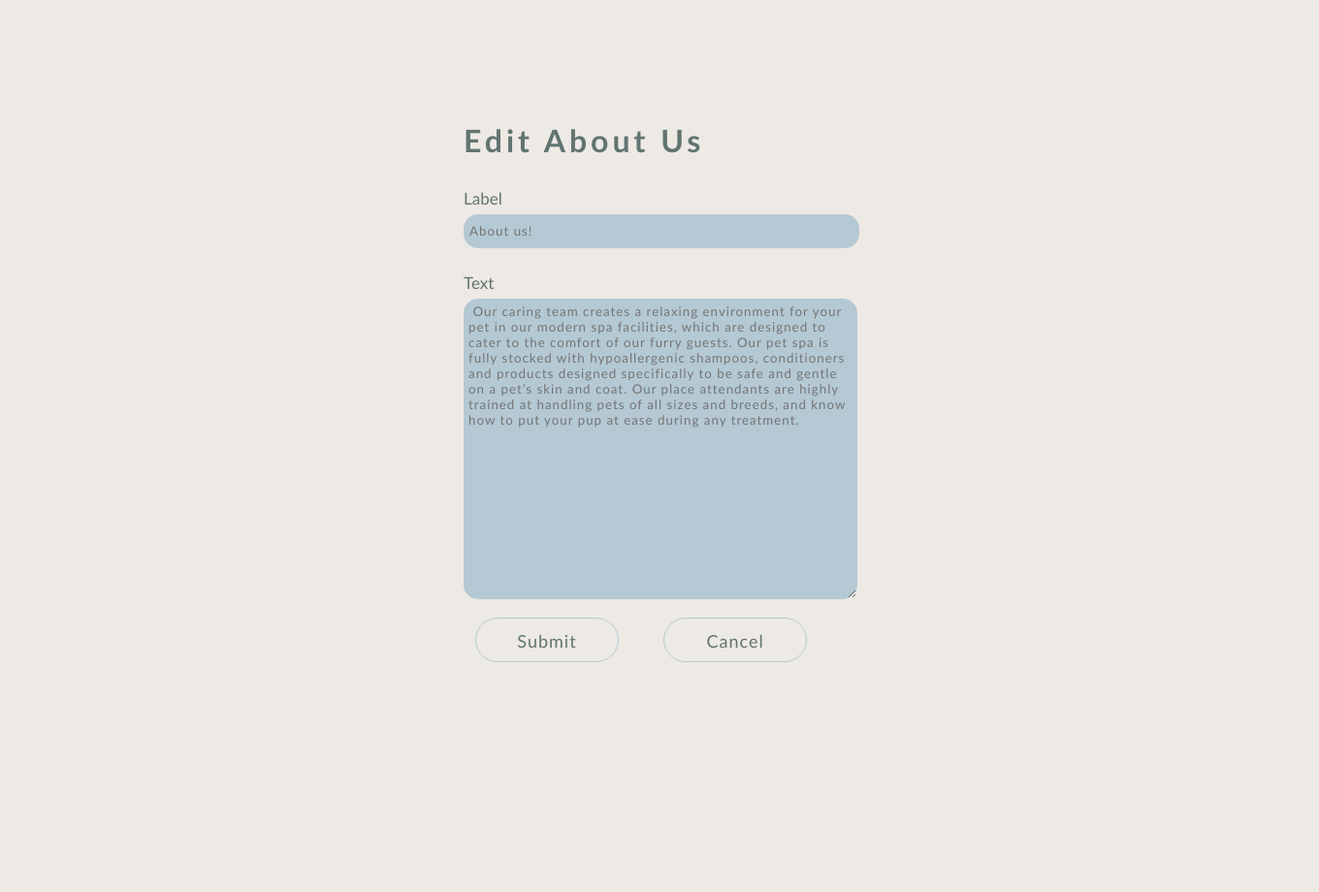
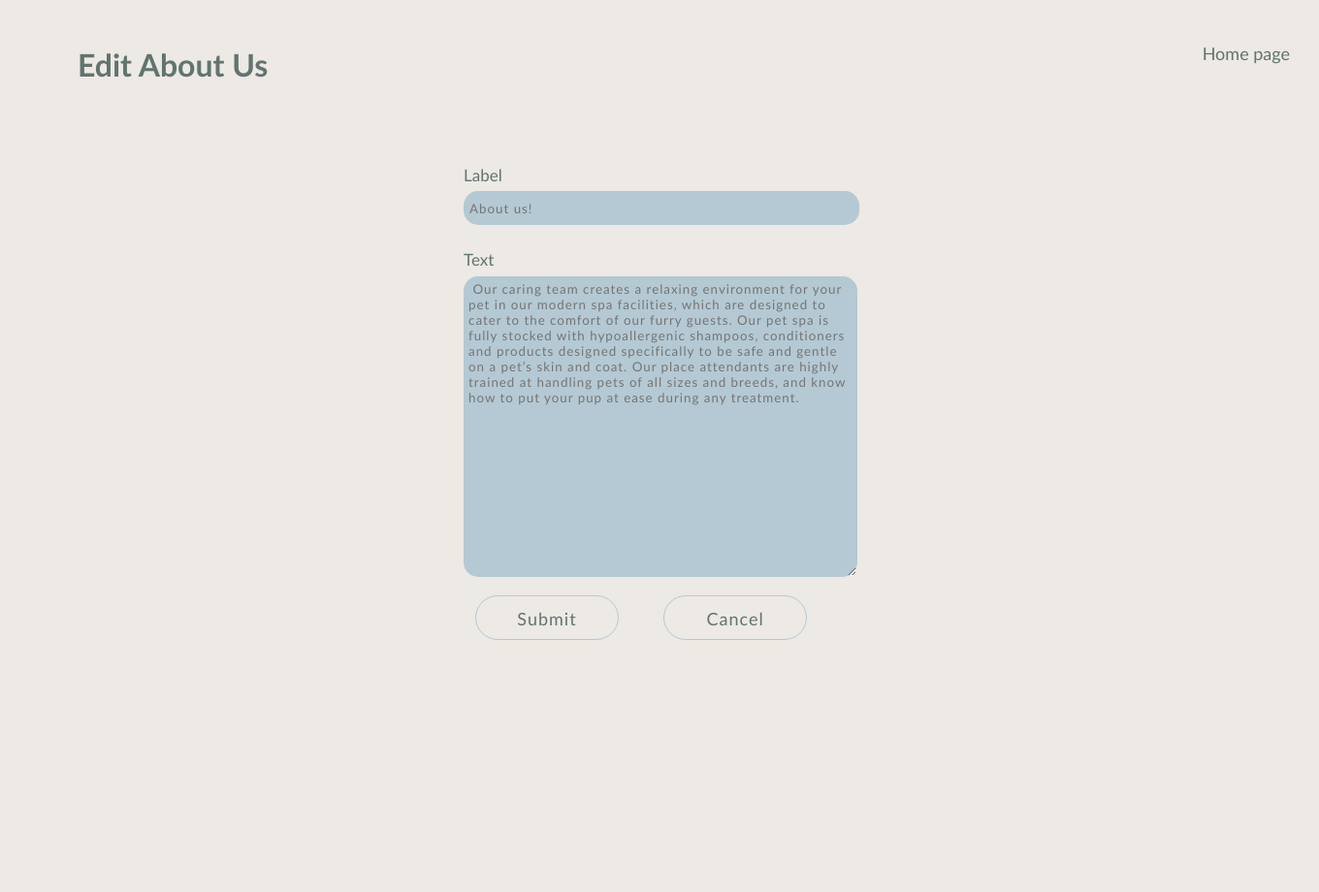
Before and after one commit to RaghadSD/PETcare, a PHP site: page /edit-aboutus.html in a window 1360 px wide. Shown: the whole page at 97% size. Before the commit the page ends 683 px from the top, so only its background shows below. Run offline with PHP 8.4, Linux system fonts and the light colour scheme.

Commit message:
homepage

```diff
--- a/Reviews.html
+++ b/Reviews.html
@@ -9,7 +9,6 @@
     <body>
 
         <div class="b">
-            <p class="logout"><a href="Home.html">Logout</a> </p>
             <p class="button"><a href="Manger homepage.html">Home page</a> </p> </div>
         <section id="heading">
             <div class="header">
--- a/edit-aboutus.html
+++ b/edit-aboutus.html
@@ -8,10 +8,13 @@
 </head>
 
 <body>
+    <div class="headder">
+        <p class="button"><a href="Manger homepage.html">Home page</a> </p>
+        <h1 style ="position: absolute; left:90px;" > Edit About Us </h1>
+     </div>
     <section class="edit-about-section" id="ABOUTUS">
     <div>
         <form action="#">
-            <h1> Edit About Us</h1>
             <label for="label">Label</label> <br>
 
             <div class="form-group">
@@ -25,8 +28,8 @@
             <br>
 
 
-            <a href="Manger homepage.html" class="editAbout"> Submit </a>
-              <a href="Manger homepage.html" class="editAbout"> Cancel </a>
+            <a href="Manger homepage.html" class="editAboutt"> Submit </a>
+              <a href="Manger homepage.html" class="editAboutt"> Cancel </a>
             </section>
         </form>
     </div>
--- a/edit-haircut.html
+++ b/edit-haircut.html
@@ -8,7 +8,6 @@
 
     <body>
         <div class="header">
-            <p class="logout"><a href="Home.html">Logout</a> </p>
             <p class="button"><a href="Manger homepage.html">Home page</a> </p>
             <h1>Edit appointment</h1>
         </div>
--- a/home page style.css
+++ b/home page style.css
@@ -13,6 +13,64 @@
     background-size: cover;
     position: relative;
 }
+
+.headder{
+  overflow: hidden;
+  background-color: #EDE9E4; ;
+  padding: 40px 0px;
+  width: 1350px;
+  margin-left: -10px;
+  margin-top: -10px;
+
+}
+
+.editAboutt{
+  display: inline-block;
+  border: 1.5px solid #b4c9d3;
+  border-radius: 25px;
+  position: relative;
+  text-align: center;
+  font-size: 18px;
+  margin-top: 1%;
+  margin-right: 30px;
+  margin-left: 12px;
+  margin-bottom: 52%;
+  padding: 12px 13px;
+  background-color: transparent;
+  text-decoration: none;
+  margin-top: 10px;
+  height: 20px;
+  width: 120px;
+  color: #617470;
+  letter-spacing: 1px;
+}
+
+.headder a{
+float: right;
+color: #617470;
+text-align: center;
+padding: 10px;
+text-decoration: none;
+font-size: 18px;
+line-height: 30px;
+border-radius: 1px;
+}
+
+.headder a:hover
+{
+  background-color: #ddd;
+  color: #617470;
+
+}
+
+.headder h1{
+position: absolute;
+  left:149px;
+
+  color: #617470;
+
+}
+
 nav{
     display: flex;
     padding: 4% 6%;
--- a/owners.html
+++ b/owners.html
@@ -8,7 +8,6 @@
 
     <body>
         <div class="header">
-            <p class="logout"><a href="Home.html">Logout</a> </p>
             <p class="button"><a href="Manger homepage.html">Home page</a> </p>
             <h1> Pet owners</h1>
             </div>
--- a/page4Add.html
+++ b/page4Add.html
@@ -7,7 +7,6 @@
     </head>
     <body>
         <div class="header">
-            <p class="logout"><a href="Home.html">Logout</a> </p>
             <p class="button"><a href="Manger homepage.html">Home page</a> </p>
             <h1> Add Appointment</h1>
          </div>
--- a/page5set.html
+++ b/page5set.html
@@ -7,7 +7,6 @@
 </head>
 <body>
     <div class="header">
-        <p class="logout"><a href="Home.html">Logout</a> </p>
         <p class="button"><a href="Manger homepage.html">Home page</a> </p>
         <h1 style ="position: absolute; left:90px;" > Set Available Appointment </h1>
      </div>
--- a/page6AcceptDecline.html
+++ b/page6AcceptDecline.html
@@ -7,7 +7,6 @@
 </head>
 <body>
     <div class="header">
-            <p class="logout"><a href="Home.html">Logout</a> </p>
             <p class="button"><a href="Manger homepage.html">Home page</a> </p>
         <h1> Appointment Request</h1>
     </div>
--- a/page7ViewAppoitment.html
+++ b/page7ViewAppoitment.html
@@ -7,7 +7,6 @@
 </head>
 <body>
    <div class="header">
-            <p class="logout"><a href="Home.html">Logout</a> </p>
             <p class="button"><a href="Manger homepage.html">Home page</a> </p>
         <h1>View Available Appointment</h1>
     </div>
--- a/reviews-style.css
+++ b/reviews-style.css
@@ -47,7 +47,7 @@ a{
 .header span
 {
    font-size: 1.3rem;
-    color: black;
+    color: #617470;
     margin-bottom:10px ;
     letter-spacing: 2px;
     text-transform: uppercase;
@@ -139,7 +139,7 @@ color: #617470;
 
 .b a{
 float: right;
-color: black;
+color: #617470;
 text-align: center;
 padding: 10px;
 text-decoration: none;
```
Also changed, not shown: Nouf-form.css (+4 -5 lines).
